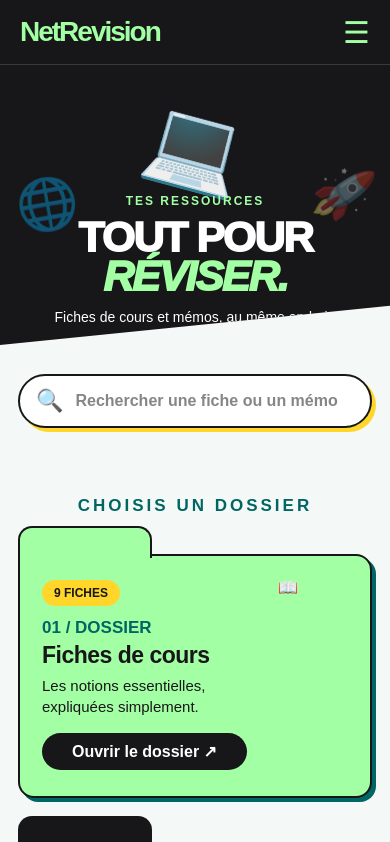
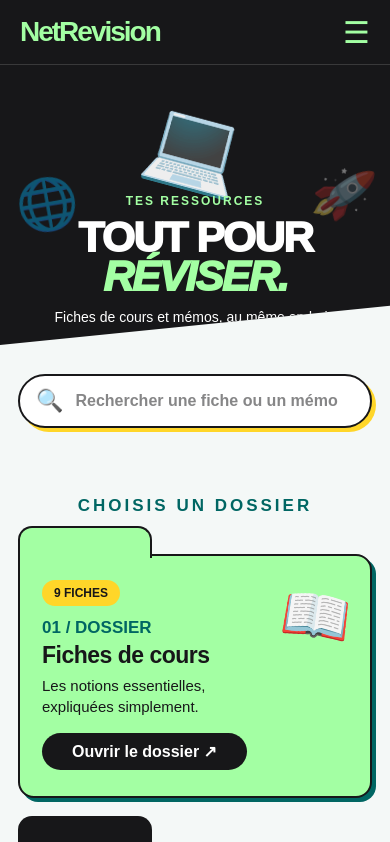
Before and after one commit to just-liana/NetRevision, a plain HTML site: page cours.html in a window 390 px wide. Shown: the top 842 px of the page. Drawn offline with Linux system fonts and the light colour scheme; a web font is replaced by a local one.

Commit message:
Add folder-emoji styles to style.css
Added styles for folder emoji including display, size, and rotation.

```diff
--- a/style.css
+++ b/style.css
@@ -604,6 +604,15 @@ body {
     overflow: visible;
 }
 
+.folder-emoji {
+    display: grid;
+    place-items: center;
+    font-size: 90px;
+    line-height: 1;
+    transform: rotate(8deg);
+    pointer-events: none;
+}
+
 .file-list {
     list-style: none;
     display: grid;
@@ -906,6 +915,7 @@ body {
     .folder h2 { font-size: 26px; max-width: 70%; }
     .folder p { font-size: 16px; }
     .folder-icon { width: 90px; height: 90px; }
+    .folder-emoji { font-size: 68px; }
 
     .bf-cols { grid-template-columns: 1fr 1fr; }
 
@@ -1049,6 +1059,7 @@ body {
     .folder h2 { font-size: 23px; max-width: 68%; }
     .folder p { font-size: 15px; max-width: 70%; }
     .folder-icon { width: 76px; height: 76px; right: 16px; top: 22px; }
+    .folder-emoji { font-size: 56px; }
 
     .file-row { flex-wrap: wrap; padding: 14px 16px; }
     .file-icon { width: 44px; height: 44px; font-size: 20px; }
```
